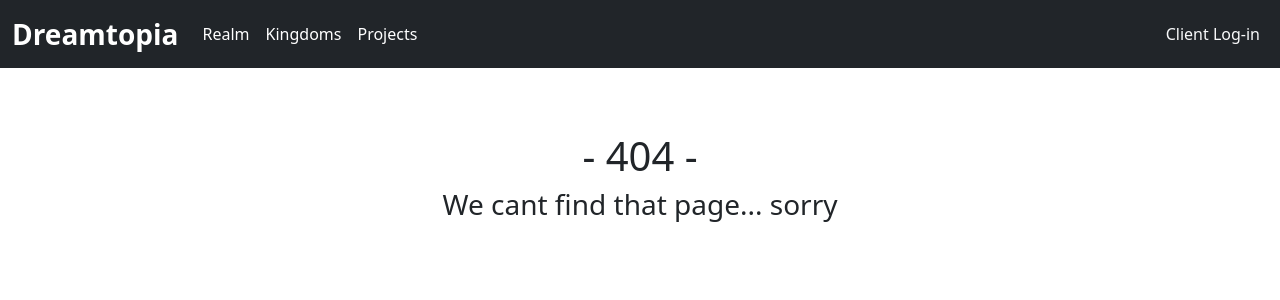
After one commit to Tanjuice/Dreamtopia_site, a Flask app: template templates/404.html in a window 1280 px wide. The commit adds this page. Shown: the top 300 px of the page. Run offline with Flask 3, Linux system fonts and the light colour scheme; the template is opened without the code that fills it, so the values that code supplies are empty.

Commit message:
Added error pages and updated base.html

```diff
--- /dev/null
+++ b/templates/404.html
@@ -0,0 +1,8 @@
+{% extends "base.html" %}
+
+{% block content %}
+    <div class="container-fluid text-center pt-5">
+        <h1>- 404 -</h1>
+        <h3>We cant find that page... sorry</h3>
+    </div>
+{% endblock %}
--- a/templates/base.html
+++ b/templates/base.html
@@ -6,6 +6,8 @@
 <!--Bootstrap stylesheet-->
     <link href="https://cdn.jsdelivr.net/npm/bootstrap@5.3.2/dist/css/bootstrap.min.css" rel="stylesheet" integrity="sha384-T3c6CoIi6uLrA9TneNEoa7RxnatzjcDSCmG1MXxSR1GAsXEV/Dwwykc2MPK8M2HN" crossorigin="anonymous">
 
+<!-- Custom CSS-->
+    <link rel="stylesheet" href="/static/css/style.css">
 <!-- Flavicon-->
 <link rel="icon" type="image/x-icon" href="/static/screenshots/dreamtopia-fav.ico">
 <!--Page Title-->
@@ -54,7 +56,12 @@
 
 
 
+      <div class="container-fluid text-center ">
+        <h1 class="fw-bolder">
+        {% block header %}{% endblock %}
+        </h1>
 
+    </div>
 
 
 
```
Also changed, not shown: templates/500.html (added, +8 -0 lines).
